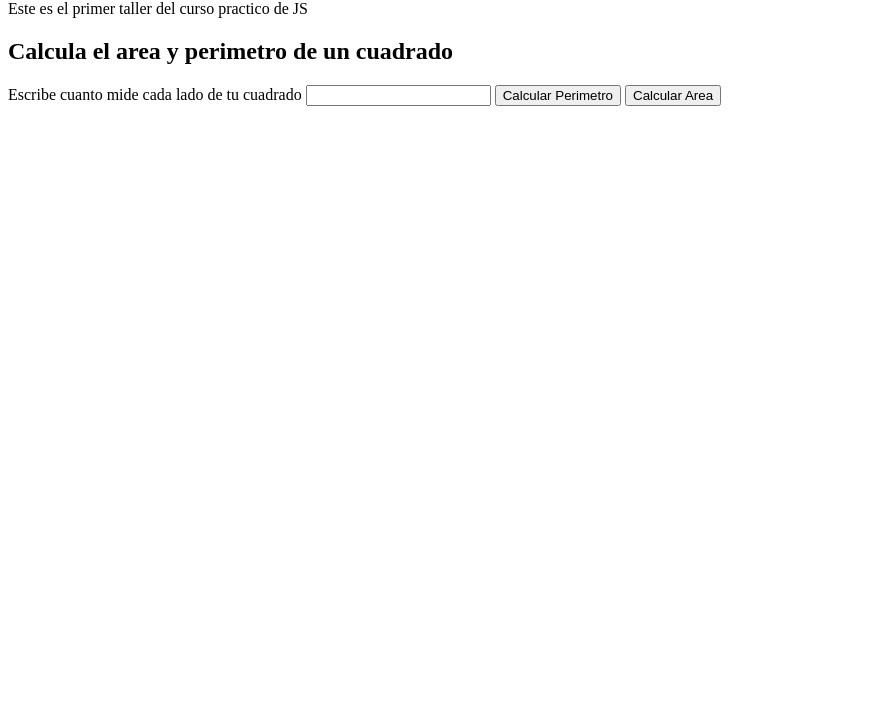
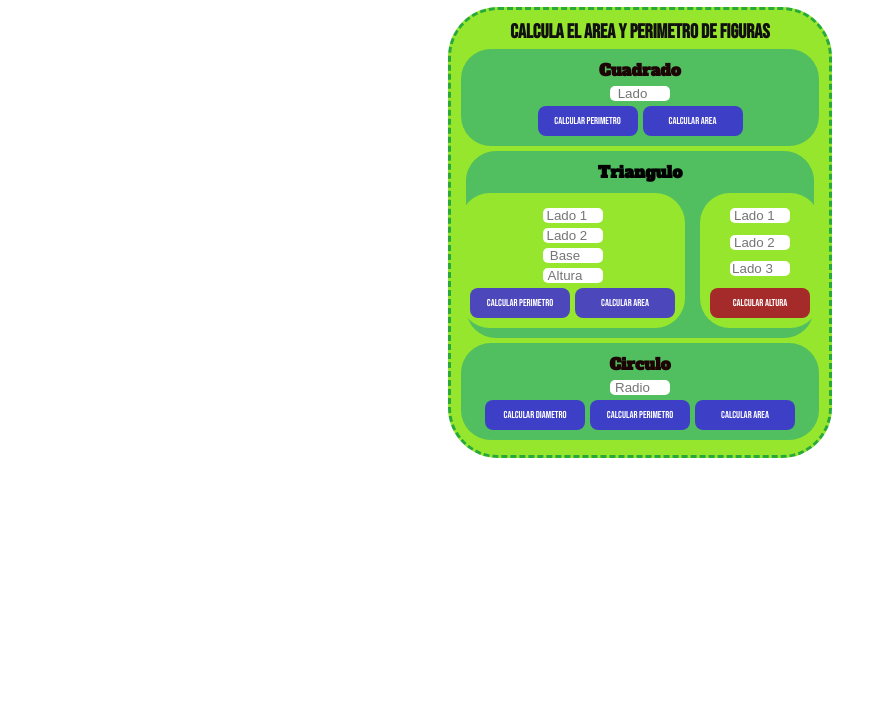
Before and after one commit to rulodeveloper/Platazi-Curso-Practico-Java, a plain HTML site: page figuras.html in a window 1280 px wide. Shown: the part 80-800 px from the top of the page, without its empty margins (0-887 px from the left). Drawn offline with Linux system fonts and the light colour scheme.

Commit message:
se suviron muchos cambios realizados

```diff
--- a/figuras.html
+++ b/figuras.html
@@ -1,30 +1,105 @@
 <!DOCTYPE html>
 <html lang="en">
 <head>
+    <link rel="stylesheet" href="stylesfiguras.css" type="text/css">
     <meta charset="UTF-8">
     <meta http-equiv="X-UA-Compatible" content="IE=edge">
     <meta name="viewport" content="width=device-width, initial-scale=1.0">
     <title>Figuras Geometricas</title>
+    <link rel="preconnect" href="https://fonts.googleapis.com">
+    <link rel="preconnect" href="https://fonts.gstatic.com" crossorigin>
+    <link href="https://fonts.googleapis.com/css2?family=Alfa+Slab+One&display=swap" rel="stylesheet">
+    <link href="https://fonts.googleapis.com/css2?family=Bebas+Neue&display=swap" rel="stylesheet">
 </head>
 <body>
     <header>
         <h1>Figuras Geometricas</h1>
-        <p>Este es el primer taller del curso practico de JS</p>
     </header>
 
     <section>
-        <h2>Calcula el area y perimetro de un cuadrado</h2>
-        <form action="">
+        <h2>Calcula el Area y Perimetro de Figuras </h2>
+        <form action="" id="cuadrado">
             <label for="inputCuadrado">
-                Escribe cuanto mide cada lado de tu cuadrado
+                Cuadrado
             </label>
-            <input id="inputCuadrado" type="number">
+            <input id="inputCuadrado" type="number" placeholder="Lado">
+            <div>
                 <button type="button" onclick="calcularPerimetroCuadrado()">
                     Calcular Perimetro
                 </button>
                 <button type="button" onclick="calcularAreaCuadrado()">
                     Calcular Area
                 </button>
+            </div>
+
+        </form>
+
+
+        <div id="div_triangulo">
+
+            <div>
+                <label for="inputTriangulolado1" id="titulo_triangulo">
+                    Triangulo
+                </label>
+            </div>
+            <div>
+
+                <form action="" id="triangulo">
+
+                <input id="inputTriangulolado1" type="number" placeholder=" Lado 1">
+                <input id="inputTriangulolado2" type="number" placeholder=" Lado 2">
+                <input id="inputTriangulobase" type="number" placeholder="Base">
+                <input id="inputTrianguloaltura" type="number" placeholder="Altura">
+
+                <div>
+                    <button type="button" onclick="calcularPerimetroTriangulo()">
+                        Calcular Perimetro
+                    </button>
+                    <button type="button" onclick="calcularAreaTriangulo()">
+                        Calcular Area
+                    </button>
+                </div>
+
+                </form>
+
+                <form action="" id="isoceles">
+
+                <input id="inputTriangulol1" type="number" placeholder=" Lado 1">
+                <input id="inputTriangulol2" type="number" placeholder=" Lado 2">
+                <input id="inputTriangulol3" type="number" placeholder="Lado 3">
+
+                <div>
+                    <button type="button" onclick="calcularAlturaTriangulo()" id="btn_altura">
+                        Calcular Altura
+                    </button>
+                </div>
+
+                </form>
+            </div>
+
+
+        </div>
+
+
+
+        <form action="" id="circulo">
+            <label for="inputCirculo">
+                Circulo
+            </label>
+
+            <input id="inputCirculo" type="number" placeholder="Radio">
+             <div>
+                <button type="button" onclick="calcularDiametroCirculo()">
+                    Calcular Diametro
+                </button>
+                <button type="button" onclick="calcularPerimetroCirculo()">
+                    Calcular Perimetro
+                </button>
+                <button type="button" onclick="calcularAreaCirculo()">
+                    Calcular Area
+                </button>
+             </div>
+
         </form>
     </section>
 
--- a/figuras.js
+++ b/figuras.js
@@ -24,6 +24,25 @@ function areatriangulo(base, altura){
 }
 
 console.groupEnd();
+
+
+//calcular la altura del trinagulo isoceles
+function isocelesaltura(lado1, lado2, lado3){
+    if (lado1 === lado2){
+        return Math.sqrt(lado1^2 - ((lado3^2)/4));
+
+    }else if(lado1 === lado3){
+        return Math.sqrt(lado1^2 - ((lado2^2)/4));
+
+    }else if(lado2 === lado3){
+        return Math.sqrt(lado2^2 - ((lado1^2)/4));
+
+    }else{
+        return false;
+    }
+}
+
+
 
 
 //Codigo del circulo
@@ -62,3 +81,69 @@ function calcularAreaCuadrado(){
     const area = areacuadrado(value);
     alert(area);
 }
+
+
+
+function calcularPerimetroTriangulo(){
+    const input1 = document.getElementById("inputTriangulolado1");
+    const value1 = parseInt(input1.value);
+    const input2 = document.getElementById("inputTriangulolado2");
+    const value2 = parseInt(input2.value);
+    const input3 = document.getElementById("inputTriangulobase");
+    const value3 = parseInt(input3.value);
+
+    const perimetro = perimetrotriangulo(value1, value2, value3);
+    alert(perimetro);
+}
+function calcularAreaTriangulo(){
+    const input2 = document.getElementById("inputTrianguloaltura");
+    const value2 = parseInt(input2.value);
+    const input3 = document.getElementById("inputTriangulobase");
+    const value3 = parseInt(input3.value);
+
+    const area = areatriangulo(value2, value3);
+    alert(area);
+}
+function calcularAlturaTriangulo(){
+    const input1 = document.getElementById("inputTriangulol1");
+    const value1 = parseInt(input1.value);
+    const input2 = document.getElementById("inputTriangulol2");
+    const value2 = parseInt(input2.value);
+    const input3 = document.getElementById("inputTriangulol3");
+    const value3 = parseInt(input3.value);
+
+    const altura = isocelesaltura(value1, value2, value3);
+    if(altura  > 0){
+        alert(altura);
+    }else{
+        alert("Deben ser dos de sus lados iguales")
+    }
+
+
+
+
+}
+
+
+
+function calcularDiametroCirculo(){
+    const input = document.getElementById("inputCirculo");
+    const value = input.value;
+
+    const diametro = diametrocirculo(value);
+    alert(diametro);
+}
+function calcularPerimetroCirculo(){
+    const input = document.getElementById("inputCirculo");
+    const value = input.value;
+
+    const perimetro = perimetrocirculo(value);
+    alert(perimetro);
+}
+function calcularAreaCirculo(){
+    const input = document.getElementById("inputCirculo");
+    const value = input.value;
+
+    const area = areacirculo(value);
+    alert(area);
+}
--- /dev/null
+++ b/stylesdescuentos.css
@@ -0,0 +1,76 @@
+*{
+    margin: 0;
+    padding: 0;
+    box-sizing: border-box;
+}
+body{
+    display: flex;
+    flex-direction: column;
+    align-items: center;
+}
+ header{
+    text-align: center;
+ }
+
+ h1, h2{
+     margin: 20px 20px 20px 20px;
+ }
+
+ section{
+     border: 1px solid rgb(50, 179, 11);
+     display: flex;
+     flex-direction: column;
+     text-align: center;
+     background-color: rgba(49, 172, 156, 0.719);
+     border-radius: 20px;
+ }
+  form{
+    display: flex;
+    flex-direction: column;
+    margin-top: 10px;
+    align-items: center;
+
+  }
+
+label{
+    margin-bottom: 5px;
+    font-family:  Arial, Helvetica, sans-serif;
+
+}
+
+input{
+    width: 80px;
+    margin-bottom: 15px;
+    text-align: center;
+}
+
+button{
+    margin-bottom: 15px;
+    margin-top: 15px;
+    padding: 10px;
+    border-radius: 15px;
+    border: none;
+    background-color: rgb(8, 126, 8);
+    color: white;
+    font-weight: bold;
+}
+
+div{
+    background-color: rgb(175, 228, 53);
+    margin: 20px;
+    padding: 10px;
+    display: flex;
+    flex-direction: column;
+    align-items: center;
+    border-radius: 20px;
+}
+
+div > label{
+    color: rgb(0, 0, 0);
+    font-weight: bold;
+}
+
+#ResultP{
+    margin-bottom: 10px;
+    font-weight: bold;
+}
--- /dev/null
+++ b/stylesfiguras.css
@@ -0,0 +1,115 @@
+*{
+    margin: 0;
+    padding: 0;
+    box-sizing: border-box;
+}
+header{
+    margin-top: 10px;
+    text-align: center;
+    font-size: 1.5rem;
+    font-family: 'Bebas Neue', cursive;
+
+
+}
+body{
+    display: flex;
+    flex-direction: column;
+    align-items: center;
+}
+
+section{
+    position: relative;
+    display: flex;
+    flex-direction: column;
+    margin-top: 20px;
+    align-items: center;
+    background-color: rgb(149, 230, 45);
+    border-color: rgb(39, 170, 57);
+    border-style:dashed;
+    padding: 10px;
+    width: 30vw;
+    border-radius: 50px;
+}
+h2{
+    color:rgb(17, 16, 16);
+    text-align: center;
+    font-size: 20px;
+    font-family: 'Bebas Neue', cursive;
+}
+
+form{
+    background-color: rgb(81, 190, 95);
+    height: inherit;
+    width: 28vw;
+    border-radius: 30px;
+    position: relative;
+    display: flex;
+    flex-direction: column;
+    align-items: center;
+    padding-top: 10px;
+    padding-bottom: 10px;
+    margin: 5px;
+}
+label{
+    color: rgb(29, 4, 4);
+    font-weight: bold;
+    font-family: 'Alfa Slab One', cursive;
+}
+input{
+    width: 60px;
+    text-align: center;
+    border-radius: 5px;
+    border: none;
+    margin-top: 5px;
+}
+
+button{
+    color: rgb(255, 255, 255);
+    font-family: 'Times New Roman', Times, serif;
+    font-size: 10px;
+    border-radius: 8px;
+    border: none;
+    width: 100px;
+    height: 30px;
+    background-color: rgba(57, 27, 228, 0.781);
+    margin-top: 5px;
+    font-family: 'Bebas Neue', cursive;
+}
+
+div{
+    display: flex;
+    gap: 5px;
+
+}
+
+#div_triangulo{
+    background-color: rgb(81, 190, 95);
+    width: 97%;
+    border-radius: 30px;
+    display: flex;
+    flex-direction: column;
+    align-items: center;
+
+}
+#titulo_triangulo{
+    color: rgb(0, 0, 0);
+    margin-top: 10px;
+
+}
+
+div > form{
+    width: inherit;
+    background-color: rgb(149, 230, 45);
+    margin-bottom: 10px;
+    padding: 10px;
+
+}
+
+#btn_altura{
+    background-color: brown;
+
+}
+
+#isoceles{
+    justify-content: space-between;
+}
```
Also changed, not shown: descuentos.html (added, +45 -0 lines), descuentos.js (added, +94 -0 lines), mediana.html (added, +16 -0 lines), mediana.js (added, +48 -0 lines), moda.html (added, +16 -0 lines), moda.js (added, +26 -0 lines), promedio.html (added, +13 -0 lines), promedio.js (added, +18 -0 lines), moda.css (added), 1 other file. Lines whose indentation alone changed are shown as unchanged.
